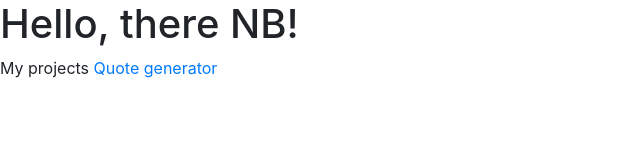
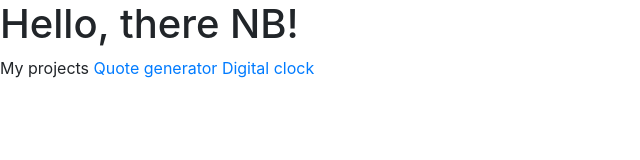
Before and after one commit to himanshup1/jsProjects, a plain HTML site: page index.html in a window 1280 px wide. Shown: the whole page, without its empty margins (0-640 px from the left). Drawn offline with nearby package versions, Linux system fonts and the light colour scheme.

Commit message:
added digital clock on index page

```diff
--- a/index.html
+++ b/index.html
@@ -14,6 +14,7 @@
     <h1>Hello, there NB!</h1>
     My projects
     <a href="https://himanshup1.github.io/jsProjects/quote%20generator/"> Quote generator</a>
+    <a href="https://himanshup1.github.io/jsProjects/digital%20clock/">Digital clock</a>
 
     <!-- Optional JavaScript -->
     <!-- jQuery first, then Popper.js, then Bootstrap JS -->
```
